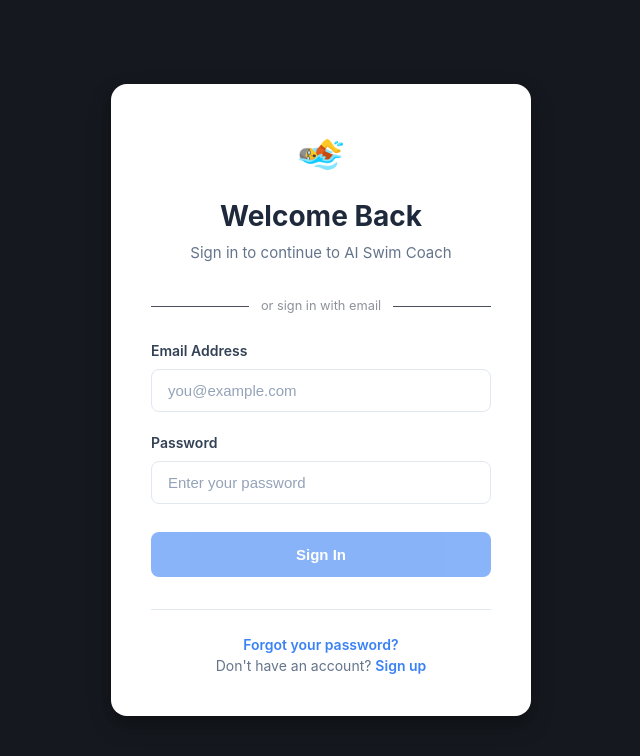
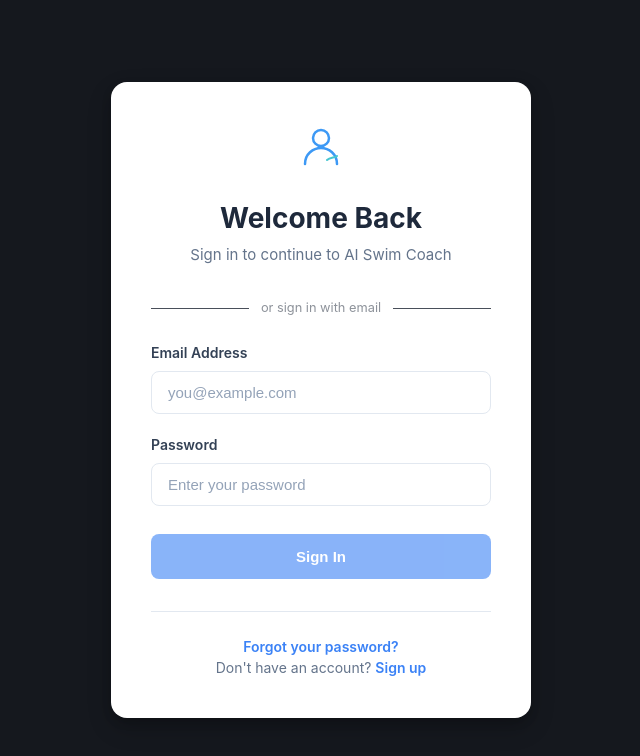
Before and after one commit to magnus-hs/aiswimcoach, a React (Vite) app in the folder frontend/: page /login in a window 1280 px wide. Shown: the top 756 px of the page, without its empty margins (319-959 px from the left). Built offline with nearby package versions, Linux system fonts and the light colour scheme.

Commit message:
feat: SVG person icon on login, logout in profile dropdown

```diff
--- a/frontend/src/components/Login.tsx
+++ b/frontend/src/components/Login.tsx
@@ -141,7 +141,13 @@ export function Login() {
     <div className="auth-page">
       <div className="auth-card">
         <div className="auth-card__header">
-          <span className="auth-card__icon" aria-hidden="true">🏊</span>
+          <span className="auth-card__icon" aria-hidden="true">
+            <svg width="48" height="48" viewBox="0 0 48 48" xmlns="http://www.w3.org/2000/svg">
+              <circle cx="24" cy="16" r="8" fill="none" stroke="var(--color-primary)" strokeWidth="2.5"/>
+              <path d="M8 42 C8 32, 16 26, 24 26 C32 26, 40 32, 40 42" fill="none" stroke="var(--color-primary)" strokeWidth="2.5" strokeLinecap="round"/>
+              <path d="M30 38 C33 35, 38 36, 40 34" fill="none" stroke="var(--color-secondary)" strokeWidth="2" strokeLinecap="round"/>
+            </svg>
+          </span>
           <h1 className="auth-card__title">Welcome Back</h1>
           <p className="auth-card__subtitle">Sign in to continue to AI Swim Coach</p>
         </div>
--- a/frontend/src/components/Navigation.css
+++ b/frontend/src/components/Navigation.css
@@ -164,3 +164,13 @@
 .nav__dropdown-item:hover {
   background: rgba(255, 255, 255, 0.06);
 }
+
+.nav__dropdown-item--logout {
+  color: var(--color-error);
+  border-top: 1px solid rgba(255, 255, 255, 0.06);
+  margin-top: var(--space-1);
+}
+
+.nav__dropdown-item--logout:hover {
+  background: hsla(0, 70%, 60%, 0.1);
+}
--- a/frontend/src/components/Navigation.tsx
+++ b/frontend/src/components/Navigation.tsx
@@ -1,5 +1,6 @@
 import { useState } from 'react';
 import { Link, NavLink, useNavigate } from 'react-router-dom';
+import { useAuth } from '../hooks/useAuth';
 import './Navigation.css';
 
 interface NavigationProps {
@@ -13,6 +14,7 @@ interface NavigationProps {
 export function Navigation({ onProfileClick, profileButtonRef }: NavigationProps) {
   const [profileMenuOpen, setProfileMenuOpen] = useState(false);
   const navigate = useNavigate();
+  const { logout } = useAuth();
 
   return (
     <header className="nav">
@@ -104,6 +106,13 @@ export function Navigation({ onProfileClick, profileButtonRef }: NavigationProps
               >
                 Critical Swim Speed
               </button>
+              <button
+                className="nav__dropdown-item nav__dropdown-item--logout"
+                role="menuitem"
+                onClick={() => { setProfileMenuOpen(false); logout(); navigate('/login'); }}
+              >
+                Log Out
+              </button>
             </div>
           )}
         </div>
```
Also changed, not shown: 1 other file (tests, documents, lock files or other folders).
